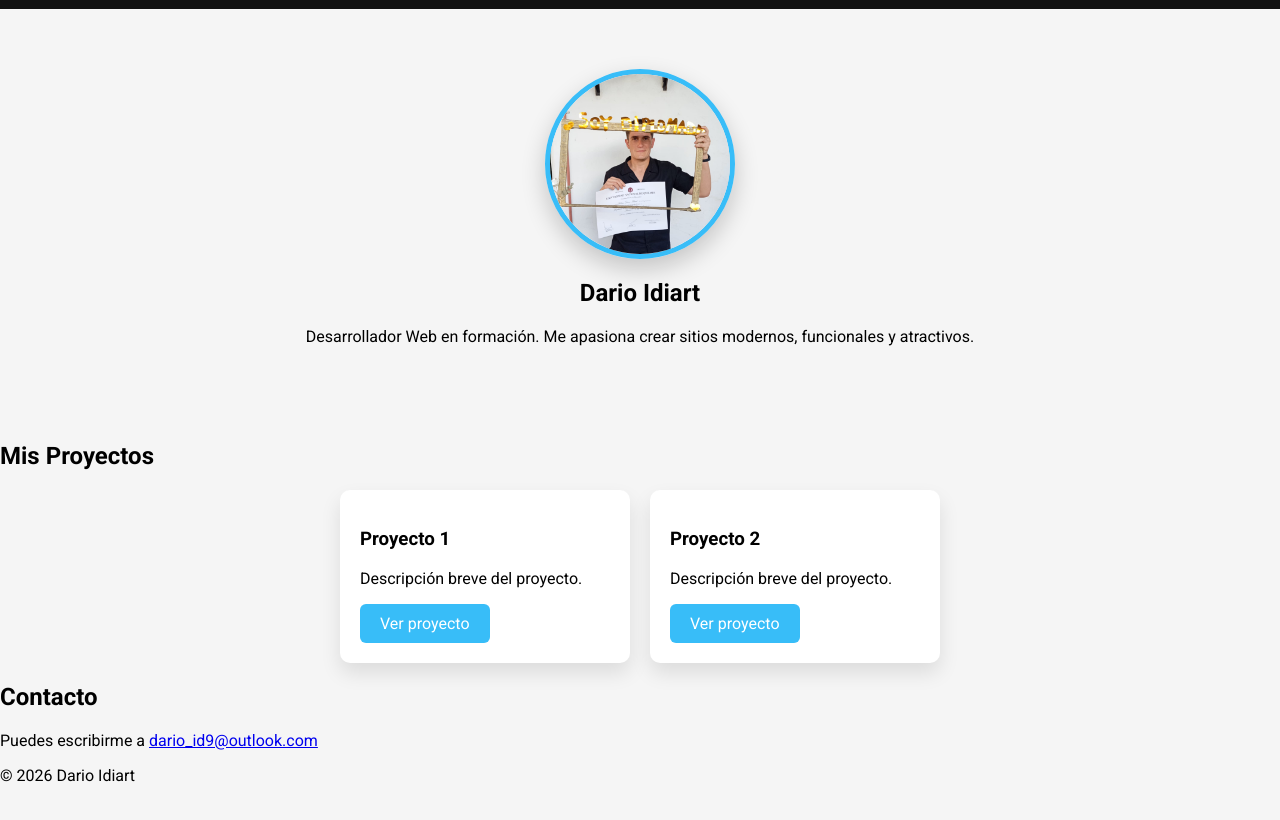
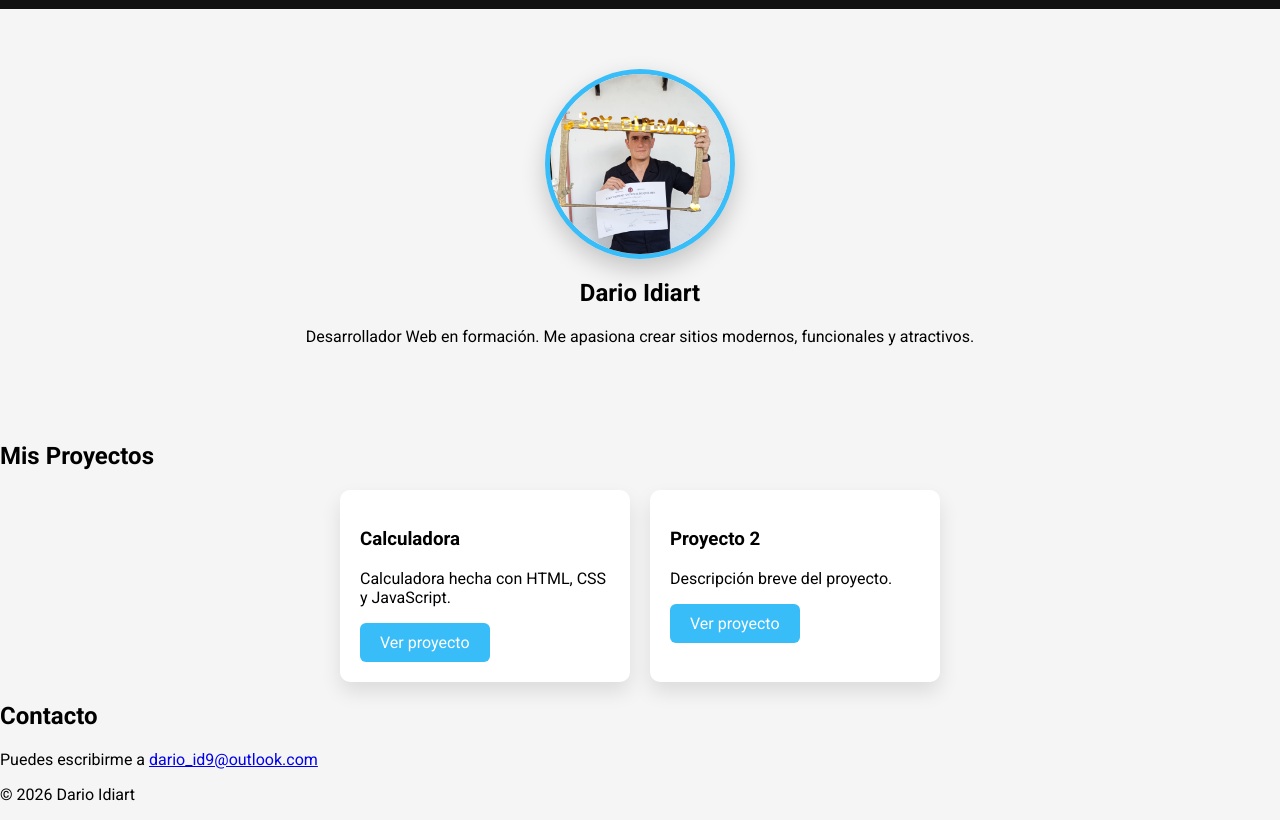
Before and after one commit to dario222/portafolio, a plain HTML site: page index.html in a window 1280 px wide. Shown: the part 72-892 px from the top of the page. Drawn offline with Linux system fonts and the light colour scheme; files whose address does not match are found by name.

Commit message:
Update project card to include calculator project

```diff
--- a/index.html
+++ b/index.html
@@ -53,9 +53,9 @@ Me apasiona crear sitios modernos, funcionales y atractivos.
 <div class="project-cards">
 
 <div class="card">
-<h3>Proyecto 1</h3>
-<p>Descripción breve del proyecto.</p>
-<a href="proyecto1.html" class="btn">Ver proyecto</a>
+<h3>Calculadora</h3>
+<p>Calculadora hecha con HTML, CSS y JavaScript.</p>
+<a href="calculadora.html" class="btn">Ver proyecto</a>
 </div>
 
 <div class="card">
```
